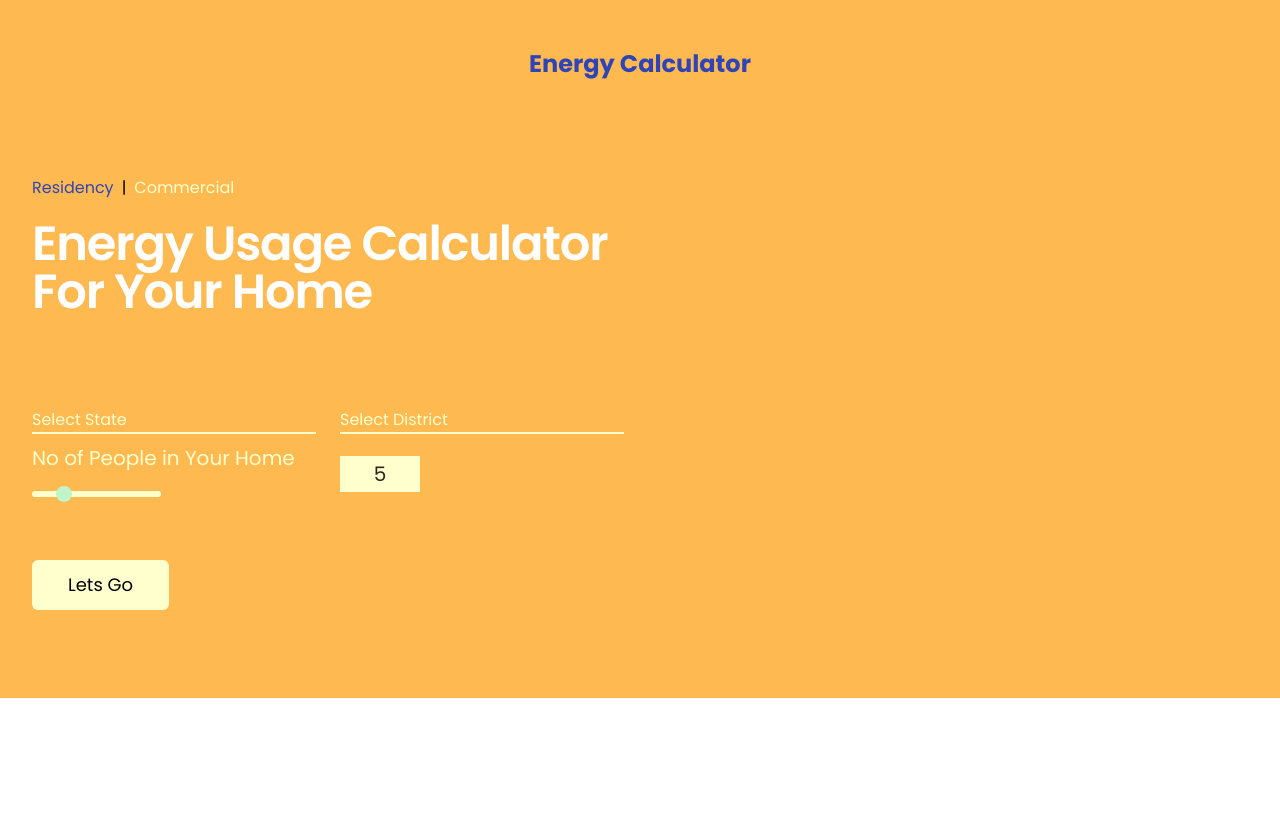
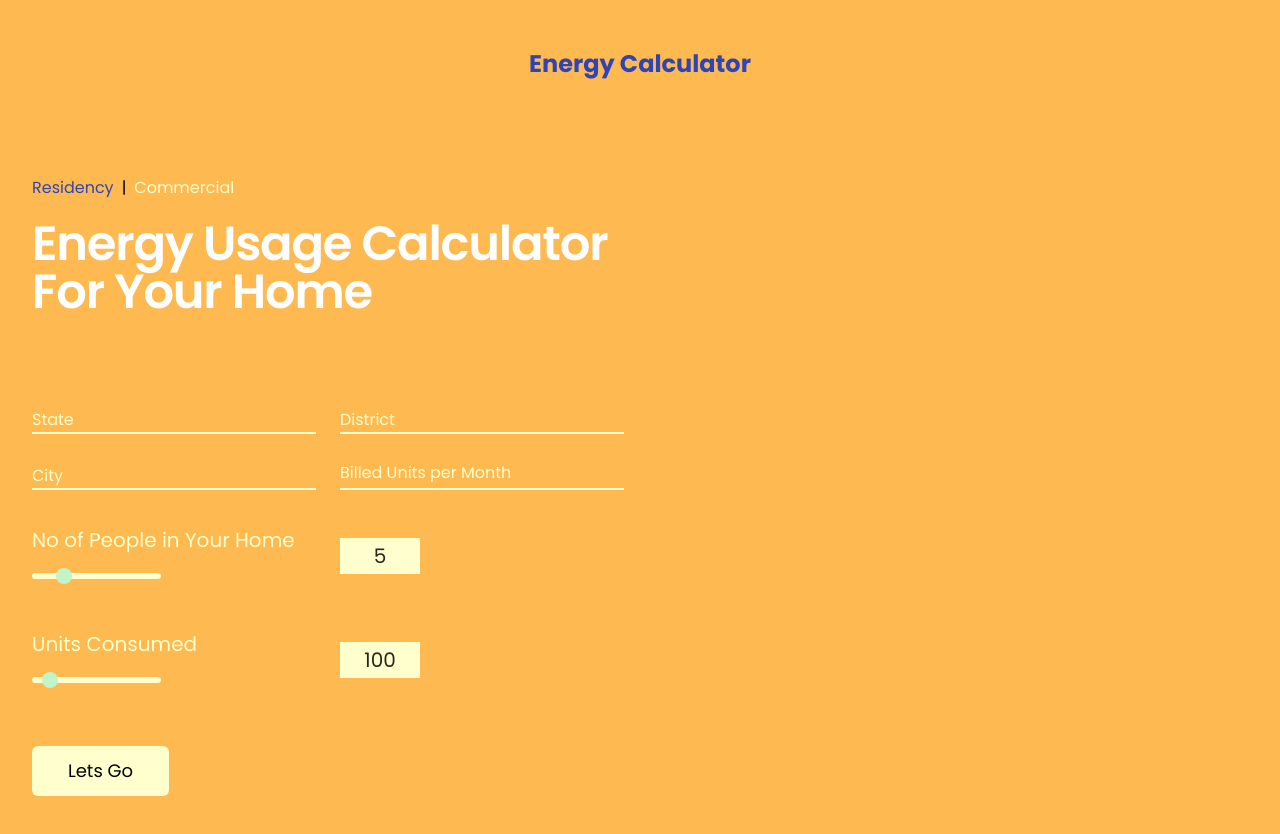
Before and after one commit to Raiyan109/vedic-energie-new, a React (Vite) app: page /calcStep1 in a window 1280 px wide. Shown: the top 834 px of the page. Before the commit the page ends 800 px from the top, so only its background shows below. Built offline with nearby package versions, Linux system fonts and the light colour scheme.

Commit message:
all input field initial setup

```diff
--- a/src/components/Calculation.jsx
+++ b/src/components/Calculation.jsx
@@ -4,16 +4,21 @@ import LetsGoButton from './LetsGoButton';
 import RangeSlider from './RangeSlider';
 import { states } from '../constants';
 import { districts } from '../constants';
+import { cities } from '../constants';
 import { AiOutlineSearch } from 'react-icons/ai'
 
 const Calculation = ({ ref }) => {
-    const [value, setValue] = useState(5)
+    const [peopleRangeValue, setPeopleRangeValue] = useState(5)
+    const [unitRangeValue, setUnitRangeValue] = useState(100)
     const [isOpenState, setIsOpenState] = useState(false)
     const [isOpenDistrict, setIsOpenDistrict] = useState(false)
+    const [isOpenCity, setIsOpenCity] = useState(false)
     const [inputValueState, setInputValueState] = useState('')
     const [inputValueDistrict, setInputValueDistrict] = useState('')
+    const [inputValueCity, setInputValueCity] = useState('')
     const [selectedState, setSelectedState] = useState('')
     const [selectedDistrict, setSelectedDistrict] = useState('')
+    const [selectedCity, setSelectedCity] = useState('')
 
     const handleRange = (e) => {
         setValue(e.target.value)
@@ -83,7 +88,7 @@ const Calculation = ({ ref }) => {
                                         className='w-full mt-8 flex items-center justify-start border-b-2 text-lightYellow'>
                                         {selectedState
                                             ? selectedState
-                                            : 'Select State'}
+                                            : 'State'}
                                     </div>
                                     <ul className={`bg-lightYellow mt-2 overflow-y-auto text-black ${isOpenState ? 'max-h-60' : 'max-h-0'}`}>
 
@@ -131,7 +136,7 @@ const Calculation = ({ ref }) => {
                                         className='w-full mt-8 flex items-center justify-start border-b-2 text-lightYellow'>
                                         {selectedDistrict
                                             ? selectedDistrict
-                                            : 'Select District'}
+                                            : 'District'}
                                     </div>
                                     <ul className={`bg-lightYellow mt-2 overflow-y-auto text-black ${isOpenDistrict ? 'max-h-60' : 'max-h-0'}`}>
 
@@ -168,6 +173,71 @@ const Calculation = ({ ref }) => {
                                         ))}
                                     </ul>
                                 </div>
+
+                                {/*  */}
+
+                                {/* new dropdown - CITY */}
+
+                                <div className='w-full h-8 font-medium z-10'>
+                                    <div
+                                        onClick={() => setIsOpenCity(!isOpenCity)}
+                                        className='w-full mt-8 flex items-center justify-start border-b-2 text-lightYellow'>
+                                        {selectedCity
+                                            ? selectedCity
+                                            : 'City'}
+                                    </div>
+                                    <ul className={`bg-lightYellow mt-2 overflow-y-auto text-black ${isOpenCity ? 'max-h-60' : 'max-h-0'}`}>
+
+                                        {/* input field */}
+                                        <div className='flex items-center px-2 sticky top-0 bg-lightYellow'>
+                                            <AiOutlineSearch size={18} className='' />
+                                            <input
+                                                type="text"
+                                                value={inputValueCity}
+                                                onChange={(e) => setInputValueCity(e.target.value.toLowerCase())}
+                                                placeholder='Enter state name'
+                                                className='bg-lightYellow p-2 outline-none focus:outline-none focus:ring focus:ring-lightYellow border-none'
+                                            />
+                                        </div>
+                                        {cities.map((item, index) => (
+                                            <li
+                                                key={index}
+                                                className={`p-2 text-sm cursor-pointer hover:bg-yellow hover:text-black
+                                                ${item.name.toLowerCase() === selectedCity.toLowerCase() && 'bg-yellow text-black'}
+                                                ${item.name.toLowerCase().startsWith(inputValueCity) ? 'block'
+                                                        :
+                                                        'hidden'
+                                                    }`}
+                                                onClick={() => {
+                                                    if (item.name.toLowerCase() !== selectedCity.toLowerCase()) {
+                                                        setSelectedCity(item.name)
+                                                        setIsOpenCity(false)
+                                                        setInputValueCity('')
+                                                    }
+                                                }}
+                                            >
+                                                {item.name}
+                                            </li>
+                                        ))}
+                                    </ul>
+                                </div>
+
+                                {/*  */}
+
+                                {/* new dropdown - Billed unit per month */}
+
+                                <label
+                                    for="BilledUnitsPerMonth"
+                                    className="relative block overflow-hidden border-b-2 border-lightYellow pt-6 focus-within:border-blue"
+                                >
+                                    <input
+                                        style={{ background: 'transparent' }}
+                                        type="dropdown"
+                                        id="BilledUnitsPerMonth"
+                                        placeholder="Billed Units per Month"
+                                        className="peer h-8 w-full border-none p-0 placeholder-lightYellow focus:border-transparent focus:outline-none focus:ring-0 sm:text-md"
+                                    />
+                                </label>
 
                                 {/*  */}
 
@@ -208,11 +278,22 @@ const Calculation = ({ ref }) => {
                                     />
                                 </label> */}
 
-                                {/* Slider range */}
-                                <RangeSlider value={value} handleRange={handleRange} />
+                                {/* Slider range people count */}
+                                <RangeSlider min='1' max={20} value={peopleRangeValue} handleRange={handleRange}
+                                    text='No of People in Your Home'
+                                />
 
                                 <div className='pt-6'>
-                                    <div className='w-20 h-9 bg-lightYellow flex justify-center items-center text-xl text-rgbaHeader'>{value}</div>
+                                    <div className='w-20 h-9 bg-lightYellow flex justify-center items-center text-xl text-rgbaHeader'>{peopleRangeValue}</div>
+                                </div>
+
+                                {/* Slider range Units Consumed */}
+                                <RangeSlider min='10' max='1000' value={unitRangeValue} handleRange={handleRange}
+                                    text='Units Consumed'
+                                />
+
+                                <div className='pt-6'>
+                                    <div className='w-20 h-9 bg-lightYellow flex justify-center items-center text-xl text-rgbaHeader'>{unitRangeValue}</div>
                                 </div>
                                 <LetsGoButton />
                             </div>
--- a/src/components/RangeSlider.jsx
+++ b/src/components/RangeSlider.jsx
@@ -1,15 +1,15 @@
 import React from 'react';
 import styled from 'styled-components';
 
-const RangeSlider = ({ value, handleRange }) => {
+const RangeSlider = ({ value, handleRange, min, max, text }) => {
     return (
         <div className='pt-3'>
-            <span className='text-lightYellow text-xl'>No of People in Your Home</span>
+            <span className='text-lightYellow text-xl'>{text}</span>
             <fieldset className="flex flex-nowrap items-center max-w-xs space-x-2 py-2">
                 <label for="No of people in your home">
                     <Slider id="slider" type="range"
-                        min='1'
-                        max='20'
+                        min={min}
+                        max={max}
                         defaultValue={value}
                         onChange={handleRange}
                         className="" />
--- a/src/constants/index.jsx
+++ b/src/constants/index.jsx
@@ -38,7 +38,14 @@ export const districts = [
     { "name": "WARANGAL" },
 ];
 export const cities = [
-    {
-
-    },
+    { "name": "Port Blair" },
+    { "name": "Visakhapatnam" },
+    { "name": "Vijayawada" },
+    { "name": "Guntur" },
+    { "name": "Nellore" },
+    { "name": "Kurnool" },
+    { "name": "Kakinada" },
+    { "name": "Tirupati" },
+    { "name": "Anantapur" },
+    { "name": "Kadapa" },
 ];
```
